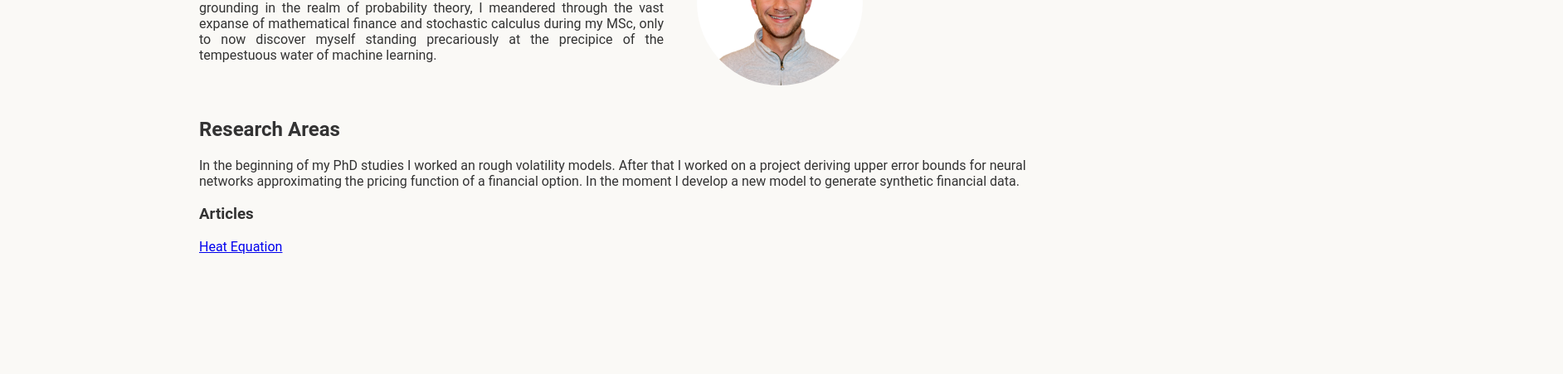
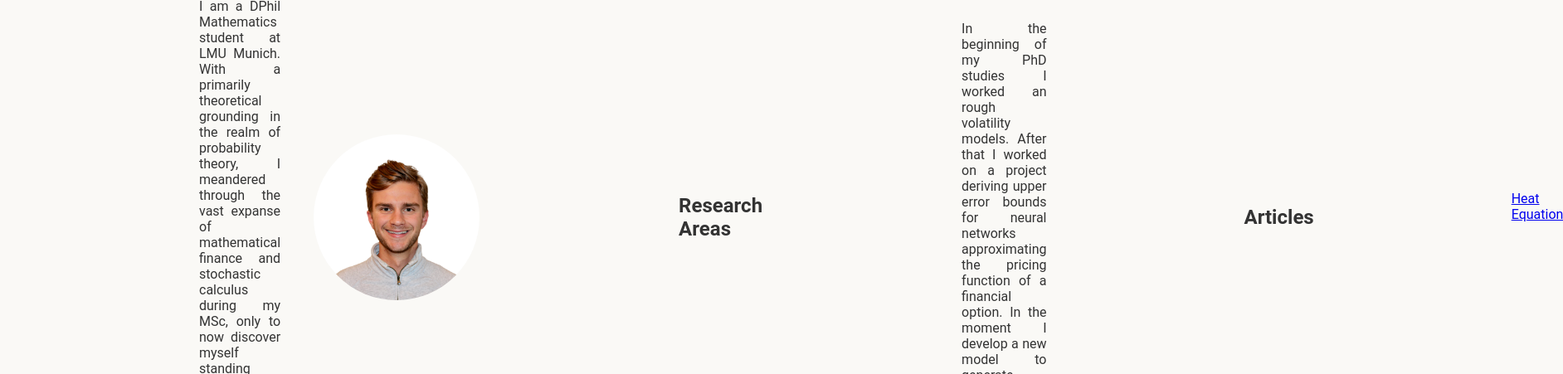
Before and after one commit to niklaswalter/niklaswalter.github.io, a plain HTML site: page index.html in a window 1280 px wide. Shown: the part 193-644 px from the top of the page at 83% size, 1884 px wide, since content can reach past the window. Drawn offline with Linux system fonts and the light colour scheme; a web font is replaced by a local one.

Commit message:
Update index.html

```diff
--- a/index.html
+++ b/index.html
@@ -76,17 +76,18 @@
       </p>
     </div>
     <img src="IMG_5875-2-white-back.jpg" alt="Your Name">
-  </main>
+
 
   <h2 style="margin-left: 240px;">Research Areas</h2>
   <p style="margin-left: 240px;">
     In the beginning of my PhD studies I worked an rough volatility models. After that I worked on a project deriving upper error bounds for neural networks approximating the pricing function of a financial option. In the moment I develop a new model to generate synthetic financial data.
   </p>
 
-  <h3 style="margin-left: 240px;">Articles</h3>
-  <ul style="margin-left: 240px;">
+  <h2 style="margin-left: 238px;">Articles</h2>
+  <ul style="margin-left: 238px;">
     <li><a href="article1.html">Heat Equation</a></li>
     <!-- Add more articles and their links as needed -->
   </ul>
+    </main>
 </body>
 </html>
```
